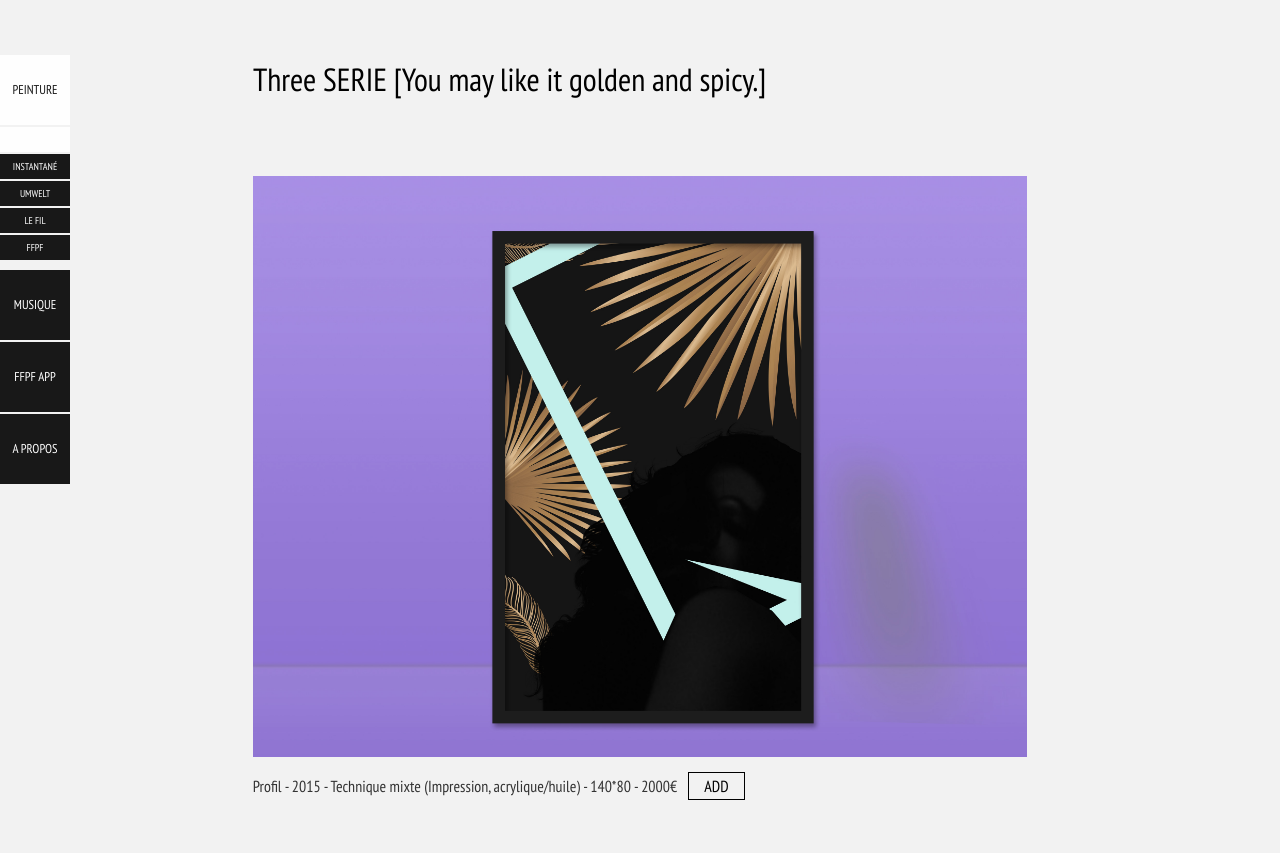
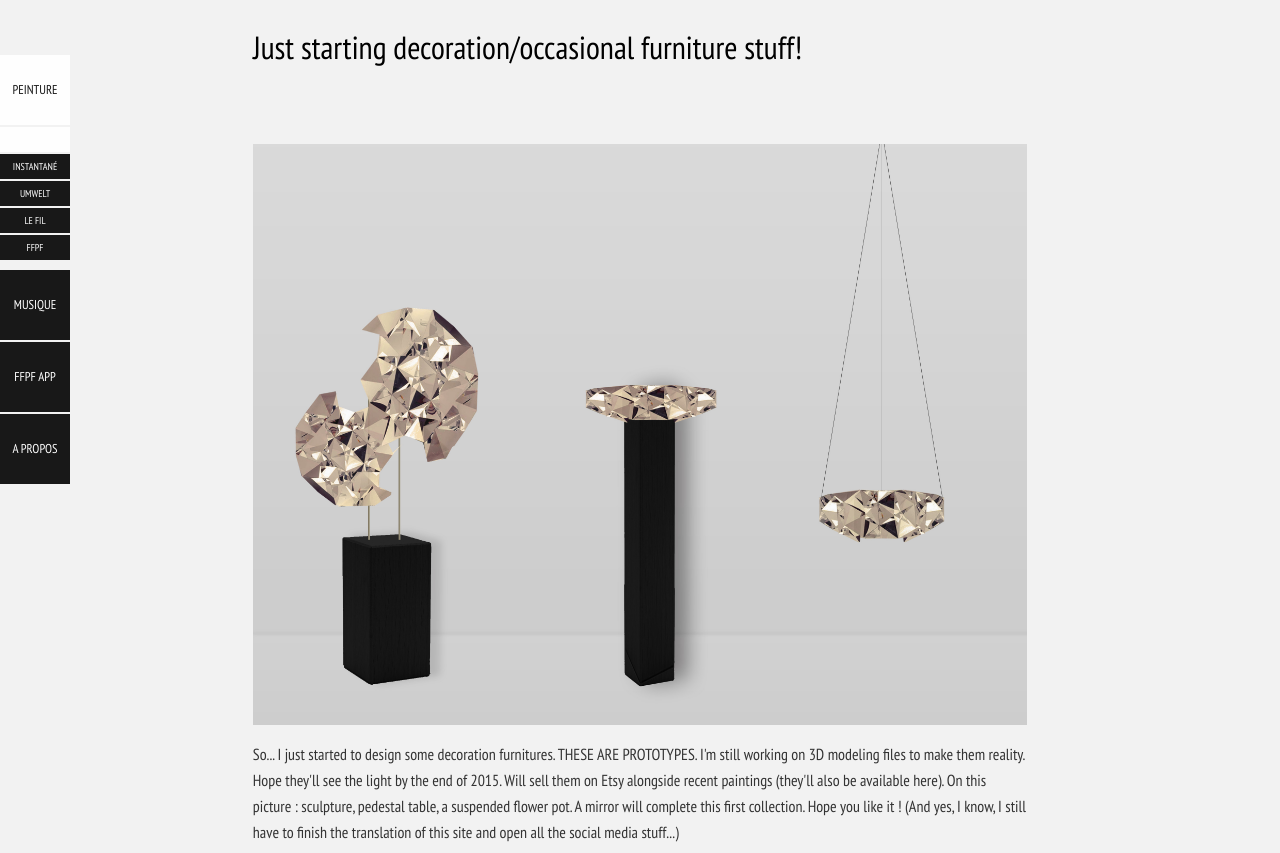
Before and after one commit to Robespra/Alpe_Rouge, a PHP site: page / in a window 1280 px wide. Shown: the part 99-952 px from the top of the page. Run offline with PHP 8.4, Linux system fonts and the light colour scheme; some libraries are stand-ins or nearby versions.

Commit message:
added furniture

```diff
--- a/css/main.css
+++ b/css/main.css
@@ -694,6 +694,10 @@ font-weight:normal;
 letter-spacing:0px;
 color:#000;
   margin-left: 2%;
+    margin-top: 20%;
+}
+h3.first {
+    margin-top:0;
 }
 
 img.alignleft {
--- a/index.html
+++ b/index.html
@@ -75,8 +75,23 @@
 
 <div id="gallery">
                 <article>
+                <h3 class="first">Just starting decoration/occasional furniture stuff!</h3>
+                <section class="item" id="three">
+                  <div class="simpleCart_shelfItem">
+                    <img class="lazy item_thumb" data-src="img/Espra_Pages_76.jpg" alt="image76" src="" /><p class="item_name">
+So... I just started to design some decoration furnitures. THESE ARE PROTOTYPES. I'm still working on 3D modeling files to make them reality. Hope they'll see the light by the end of 2015.
+Will sell them on Etsy alongside recent paintings (they'll also be available here). On this picture : sculpture, pedestal table, a suspended flower pot. A mirror will complete this first collection. Hope you like it ! (And yes, I know, I still have to finish the translation of this site and open all the social media stuff...) </p></div>
+                  <!-- <span class="item_price">2000€</span>
+                  <a class="item_add" href="javascript:;"> ADD </a></p></div> -->
 
-                <h3>Three SERIE [You may like it golden and spicy.]</h3>
+                </section>
+
+
+
+
+
+
+                <h3>Three SERIE [You may like them golden and sharp.]</h3>
                 <section class="item" id="three">
                   <div class="simpleCart_shelfItem">
                     <img class="lazy item_thumb" data-src="img/Espra_Pages_75.jpg" alt="image75" src="" /><p class="item_name">Profil - 2015 - Technique mixte (Impression, acrylique/huile) - 140*80 -
@@ -412,13 +427,7 @@
                     </section>
 
 
-                    <section class="item">
-                      <div class="simpleCart_shelfItem">
-                        <img class="lazy item_thumb" data-src="img/Espra_Pages_14.jpg" src="" alt="image14"/><p class="item_name">Le fil 4, non-lieu - 2012 - Impression, acrylique/huile - 80*140 - <span class="item_price">1250€ - EXPO</span>
-                        <a class="item_add" href="javascript:;"> ADD </a></p>
-                      </div>
 
-                    </section>
 
                     <section class="item">
                       <div class="simpleCart_shelfItem">
@@ -433,7 +442,13 @@
                       <span class="item_price">900€</span>
                       <a class="item_add" href="javascript:;"> ADD </a></p></div>
                     </section>
+                    <section class="item">
+                      <div class="simpleCart_shelfItem">
+                        <img class="lazy item_thumb" data-src="img/Espra_Pages_14.jpg" src="" alt="image14"/><p class="item_name">Non-lieu - 2012 - Impression, acrylique/huile - 80*140 - <span class="item_price">1250€ - EXPO</span>
+                        <a class="item_add" href="javascript:;"> ADD </a></p>
+                      </div>
 
+                    </section>
 
                      <section class="item">
                       <div class="simpleCart_shelfItem">
```
Also changed, not shown: img/Espra_Pages_76.jpg (added).
